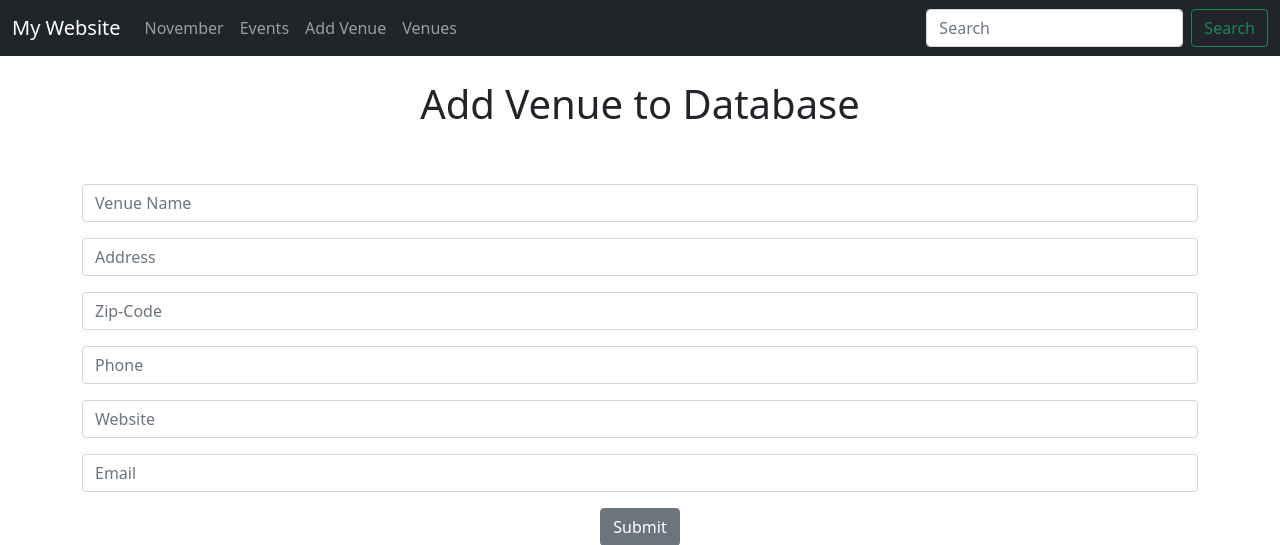
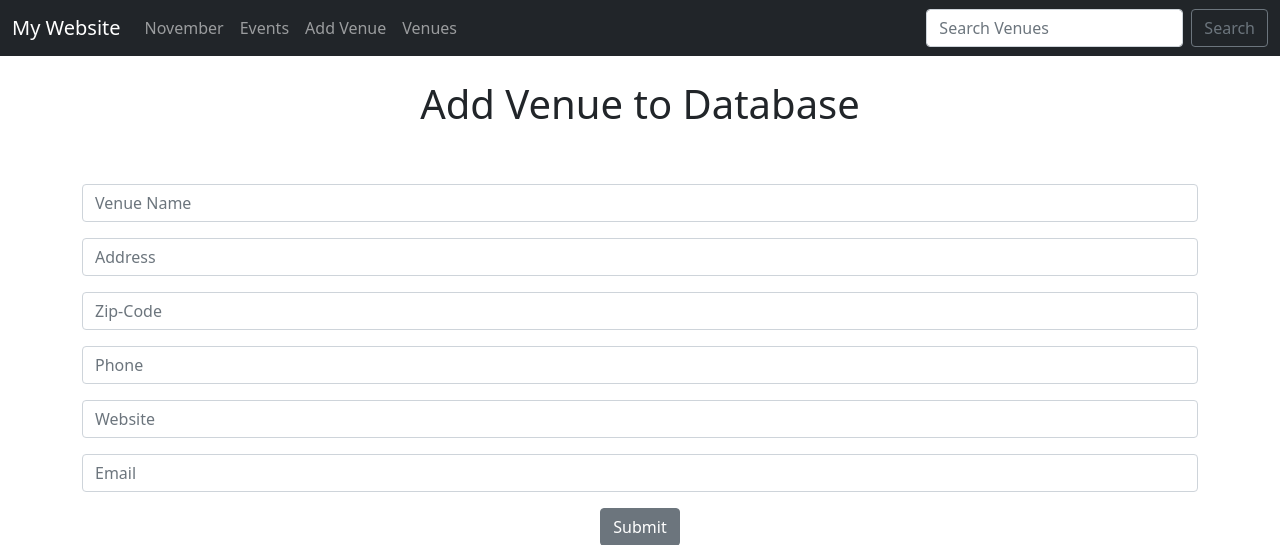
Before and after one commit to n4oji/Project, a Django app: page /add_venue in a window 1280 px wide. Shown: the top 545 px of the page. Run offline with Django 4.2, Linux system fonts and the light colour scheme.

Commit message:
search venue

```diff
--- a/my_website/events/templates/events/navbar.html
+++ b/my_website/events/templates/events/navbar.html
@@ -28,9 +28,12 @@
         </li>
 
       </ul>
-      <form class="d-flex">
-        <input class="form-control me-2" type="search" placeholder="Search" aria-label="Search">
-        <button class="btn btn-outline-success" type="submit">Search</button>
+      <form class="d-flex" method=POST action="{% url 'search-venues' %}">
+        {% csrf_token %}
+        <input class="form-control me-2" type="search" placeholder="Search Venues" name="searched" aria-label="Search">
+        <button class="btn btn-outline-secondary" type="submit">
+          Search
+        </button>
       </form>
     </div>
   </div>
--- a/my_website/events/urls.py
+++ b/my_website/events/urls.py
@@ -8,4 +8,5 @@ urlpatterns = [
     path('add_venue', views.add_venue, name="add-venue"),
     path('list_venues', views.list_venues, name="list-venues"),
     path('show_venue/<venue_id>', views.show_venue, name="show-venue"),
+    path('search_venues', views.search_venues, name="search-venues"),
 ]
--- a/my_website/events/views.py
+++ b/my_website/events/views.py
@@ -59,3 +59,14 @@ def show_venue(request, venue_id):
 	venue = Venue.objects.get(pk=venue_id)
 
 	return render(request, 'events/show_venue.html', {'venue': venue})
+
+def search_venues(request):
+	if request.method=="POST":
+		searched = request.POST['searched']
+		venues = Venue.objects.filter(name__contains=searched)
+
+		return render(request, 'events/search_venues.html',
+			{'searched': searched,
+			'venues': venues})
+	else:
+		return render(request, 'events/search_venues.html', {})
```
Also changed, not shown: my_website/events/templates/events/search_venues.html (added, +24 -0 lines).
